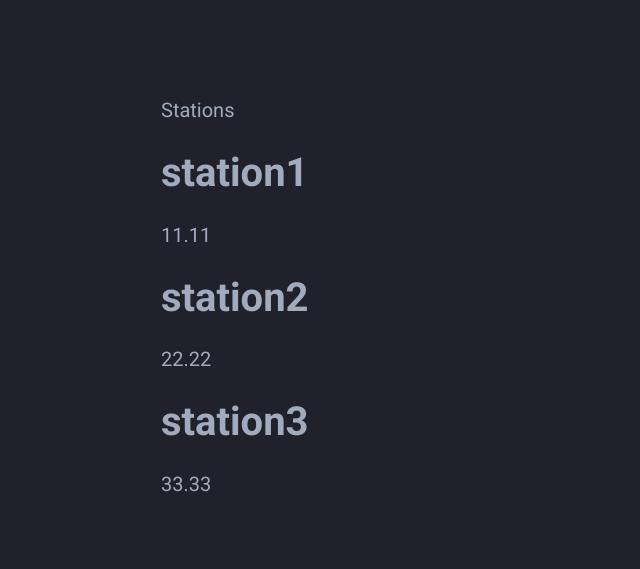
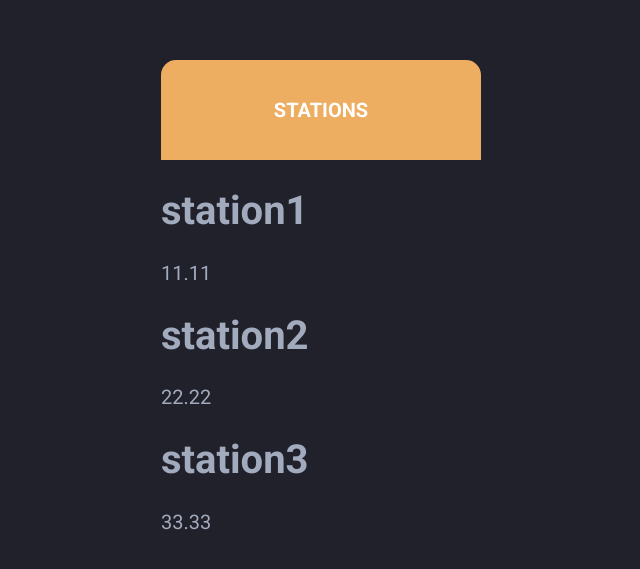
Before and after one commit to barbaraszott/radio, a React (Create React App) app: page / in a window 1280 px wide. Shown: the part 103-672 px from the top of the page, without its empty margins (319-959 px from the left). Built offline with nearby package versions, Linux system fonts and the light colour scheme.

Commit message:
Add styles for radio-header

```diff
--- a/src/App.scss
+++ b/src/App.scss
@@ -14,7 +14,21 @@ body {
 	justify-content: center;
 	align-items: center;
 }
+
 .radio-container {
 	width: 320px;
 	max-height: 600px;
 }
+
+.radio-header {
+	height: 100px;
+	color: #fff;
+	background: #edae61;
+	display: flex;
+	align-items: center;
+	justify-content: center;
+	border-radius: 15px 15px 0 0;
+	text-align: center;
+	text-transform: uppercase;
+	font-weight: bold;
+}
```
